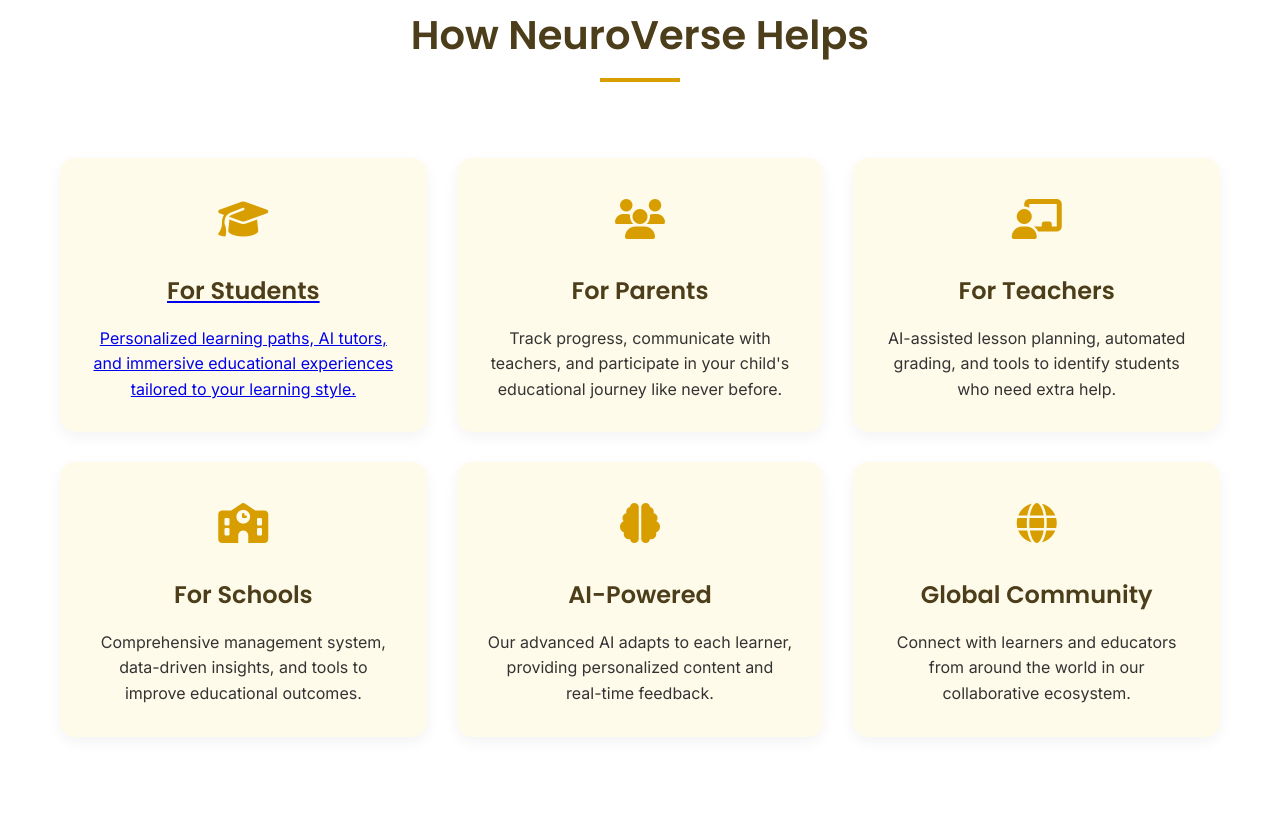
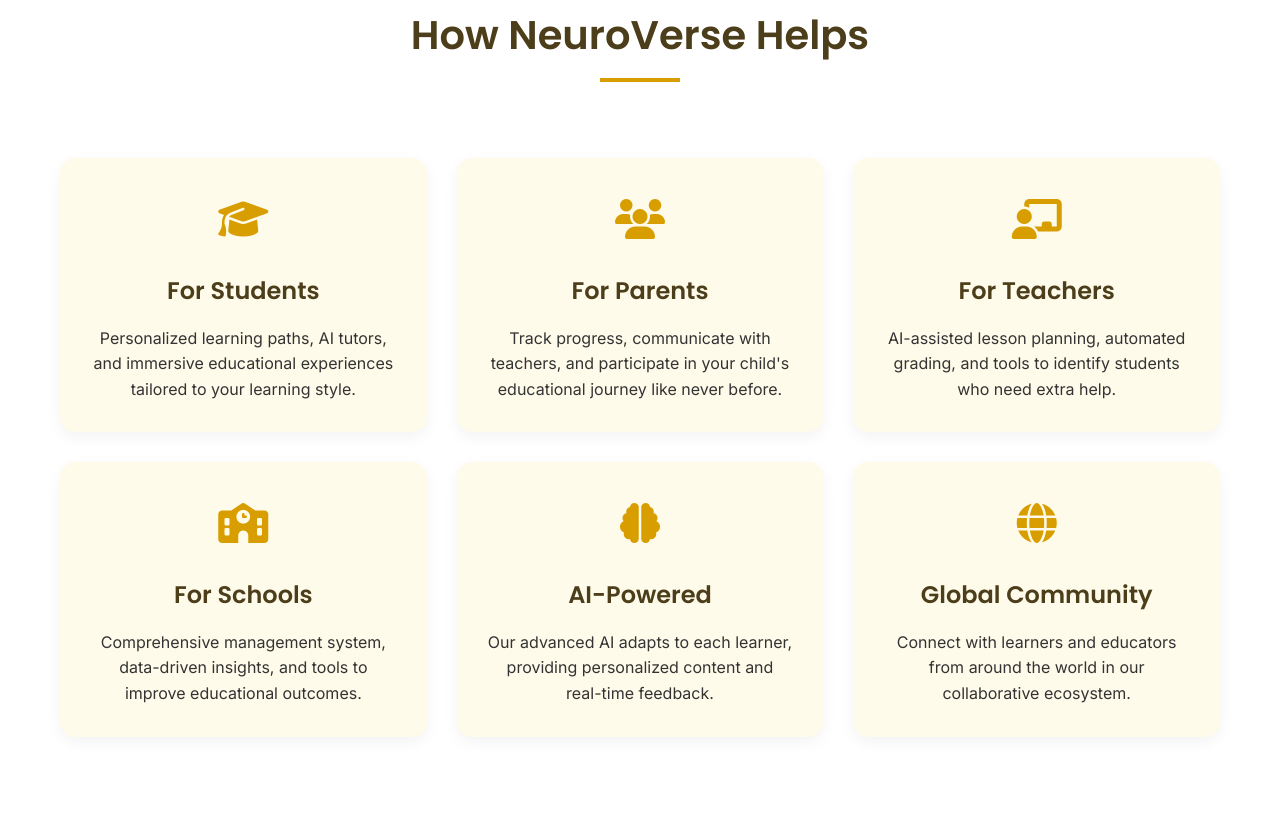
Before and after one commit to aayushaustin27-design/NeuroVerse, a plain HTML site: page index.html in a window 1280 px wide. Shown: the part 744-1580 px from the top of the page. Drawn offline with Linux system fonts and the light colour scheme.

Commit message:
Update index.html

```diff
--- a/index.html
+++ b/index.html
@@ -74,6 +74,18 @@
         .btn-outline:hover {
             background-color: var(--golden-yellow);
             color: white;
+        }
+
+        a {
+  text-decoration: none;
+  color: inherit;
+}
+
+        .feature-card a,
+a .feature-card {
+  text-decoration: none;
+  color: inherit;
+  display: block; /* makes the whole card clickable */
 }
 
         /* Header */
@@ -518,7 +530,7 @@
                 <h2>How NeuroVerse Helps</h2>
             </div>
             <div class="features-grid">
-                <a href = "student.html">
+               <a href="student.html" class="feature-link">
   <div class="feature-card">
     <div class="feature-icon">
       <i class="fas fa-graduation-cap"></i>
```
Lines whose indentation alone changed are shown as unchanged.
